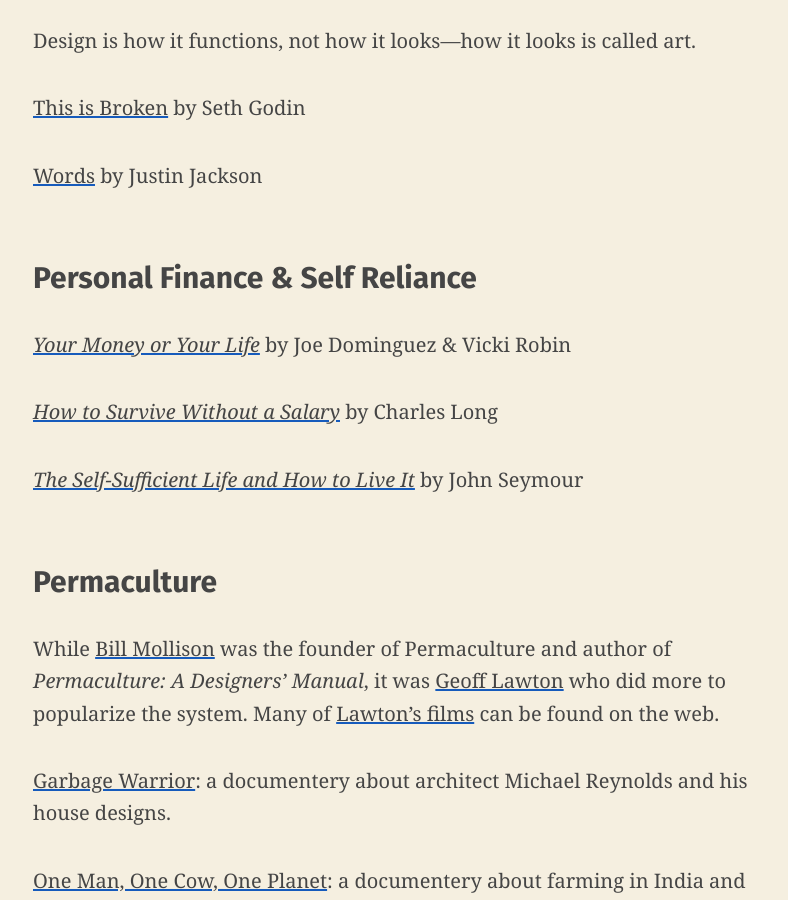
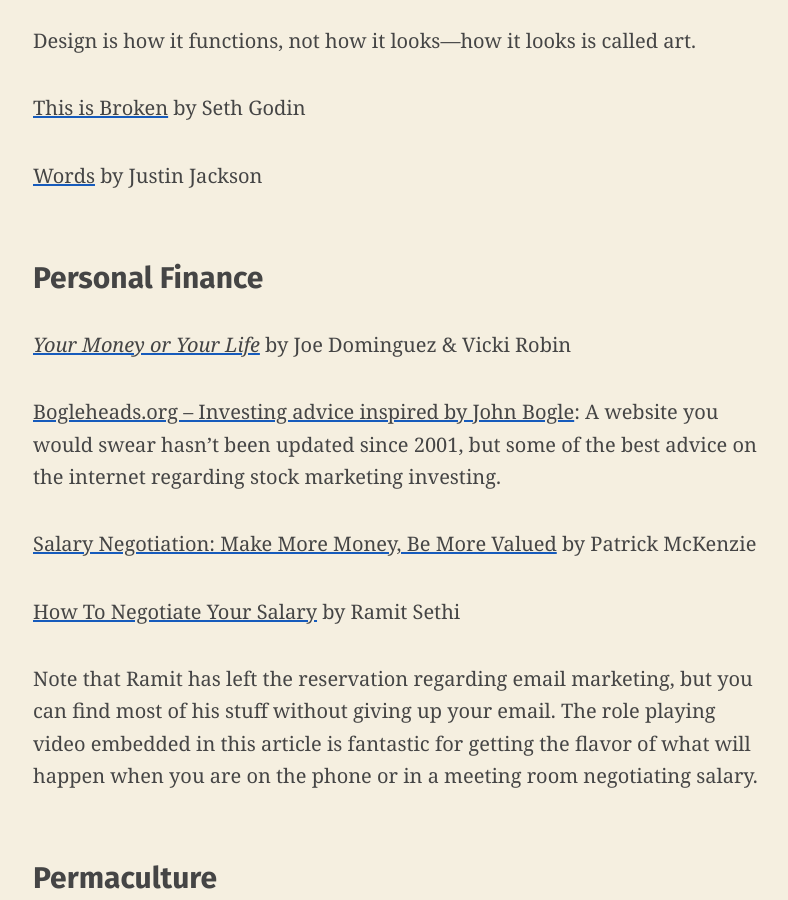
Before and after one commit to bradonomics/bradonomics.com, a Jekyll site: the page built from _pages/canon.md, in a window 1280 px wide and 900 px high, scrolled down 1770 px. Shown: the whole window, without its empty margins (243-1031 px from the left). Built offline with Jekyll 4.4.1, drawn with Linux system fonts in a browser that asks for light colours.

Commit message:
Update canon

```diff
--- a/_pages/canon.md
+++ b/_pages/canon.md
@@ -10,7 +10,7 @@
 
 - [Writing](#writing)
 - [Design](#design)
-- [Personal Finance](#personal-finance--self-reliance)
+- [Personal Finance](#personal-finance)
 - [Permaculture](#permaculture)
 - [Business](#business)
 - [Art](#art--craft)
@@ -45,13 +45,17 @@
 
 [Words](https://justinjackson.ca/words.html) by Justin Jackson
 
-## Personal Finance & Self Reliance
+## Personal Finance
 
 [_Your Money or Your Life_](https://www.worldcat.org/title/your-money-or-your-life-9-steps-to-transforming-your-relationship-with-money-and-achieving-financial-independence/oclc/1086472188) by Joe Dominguez & Vicki Robin
 
-[_How to Survive Without a Salary_](https://www.worldcat.org/title/how-to-survive-without-a-salary/oclc/1064491571) by Charles Long
+[Bogleheads.org – Investing advice inspired by John Bogle](https://www.bogleheads.org/): A website you would swear hasn't been updated since 2001, but some of the best advice on the internet regarding stock marketing investing.
 
-[_The Self-Sufficient Life and How to Live It_](https://www.worldcat.org/title/self-sufficient-life-and-how-to-live-it-the-complete-back-to-basics-guide/oclc/1020311752) by John Seymour
+[Salary Negotiation: Make More Money, Be More Valued](https://www.kalzumeus.com/2012/01/23/salary-negotiation/) by Patrick McKenzie
+
+[How To Negotiate Your Salary](https://www.iwillteachyoutoberich.com/salary-negotiation/) by Ramit Sethi
+
+Note that Ramit has left the reservation regarding email marketing, but you can find most of his stuff without giving up your email. The role playing video embedded in this article is fantastic for getting the flavor of what will happen when you are on the phone or in a meeting room negotiating salary.
 
 ## Permaculture
 
```
